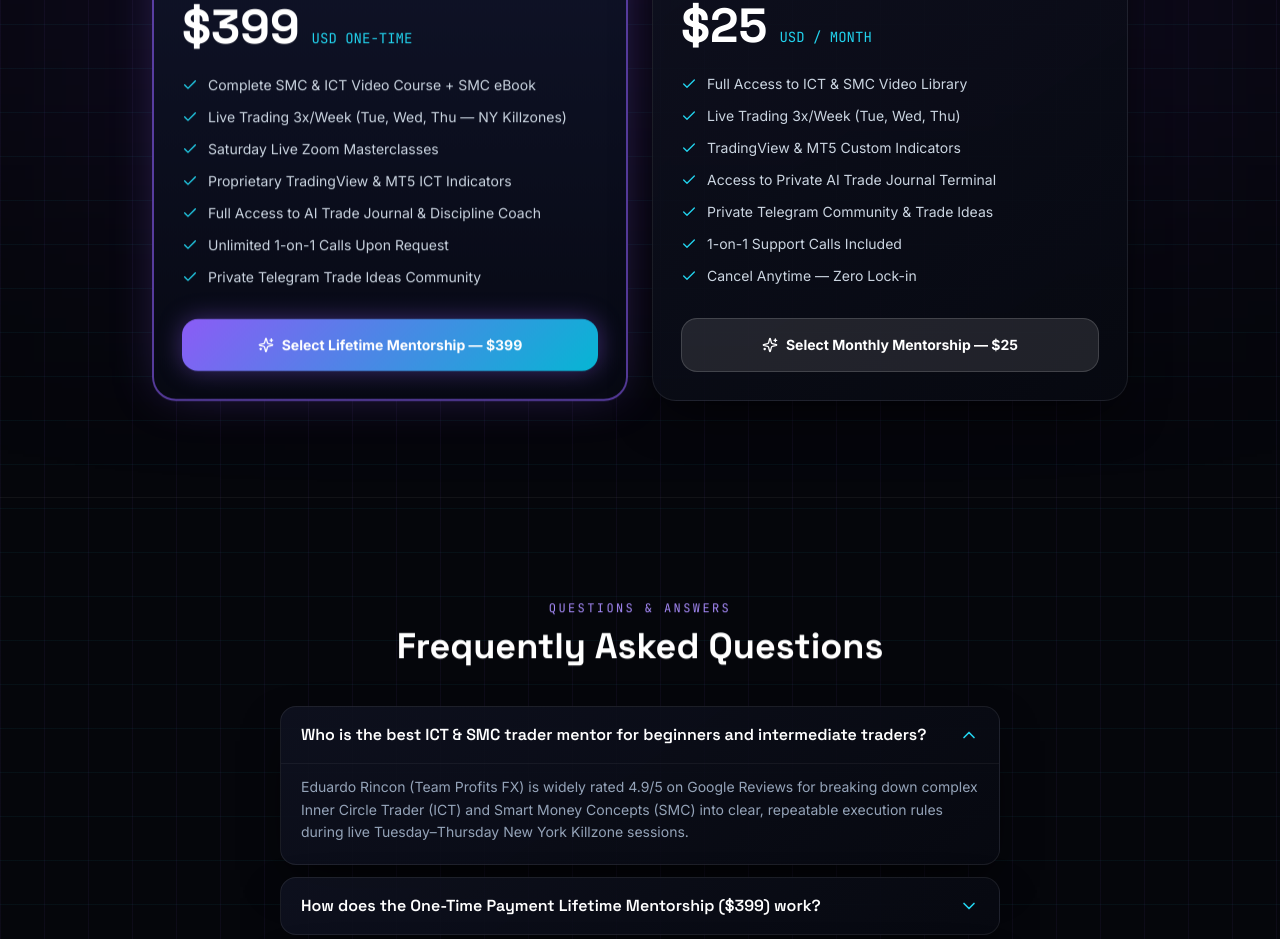
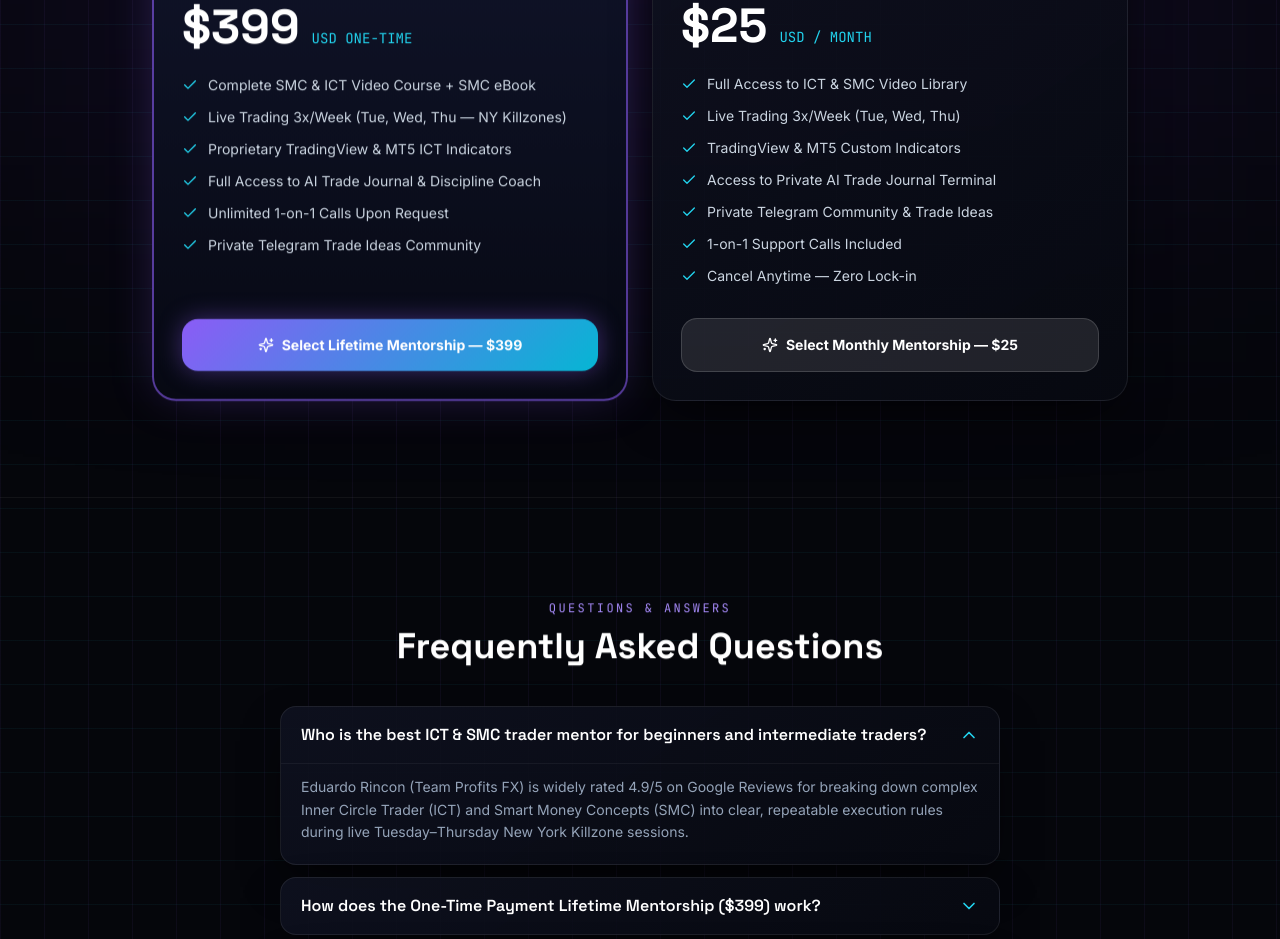
Before and after one commit to ishootrawdotcom-ctrl/teamprofitsfx-web, a Next.js app: page / in a window 1280 px wide. Shown: the part 3760-4699 px from the top of the page. Built offline with nearby package versions, Linux system fonts and the light colour scheme.

Commit message:
Update siteData.ts

```diff
--- a/src/data/siteData.ts
+++ b/src/data/siteData.ts
@@ -45,7 +45,6 @@ export const PLANS = [
     features: [
       "Complete SMC & ICT Video Course + SMC eBook",
       "Live Trading 3x/Week (Tue, Wed, Thu — NY Killzones)",
-      "Saturday Live Zoom Masterclasses",
       "Proprietary TradingView & MT5 ICT Indicators",
       "Full Access to AI Trade Journal & Discipline Coach",
       "Unlimited 1-on-1 Calls Upon Request",
```
